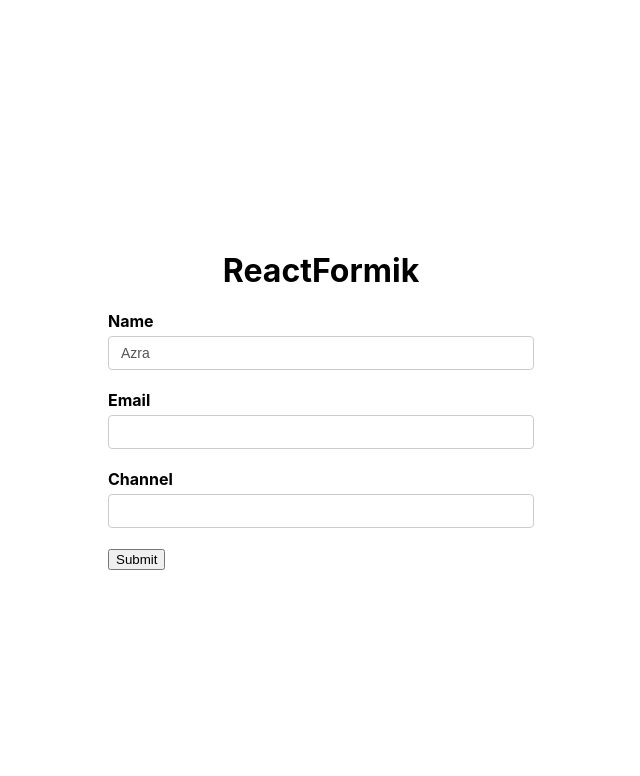
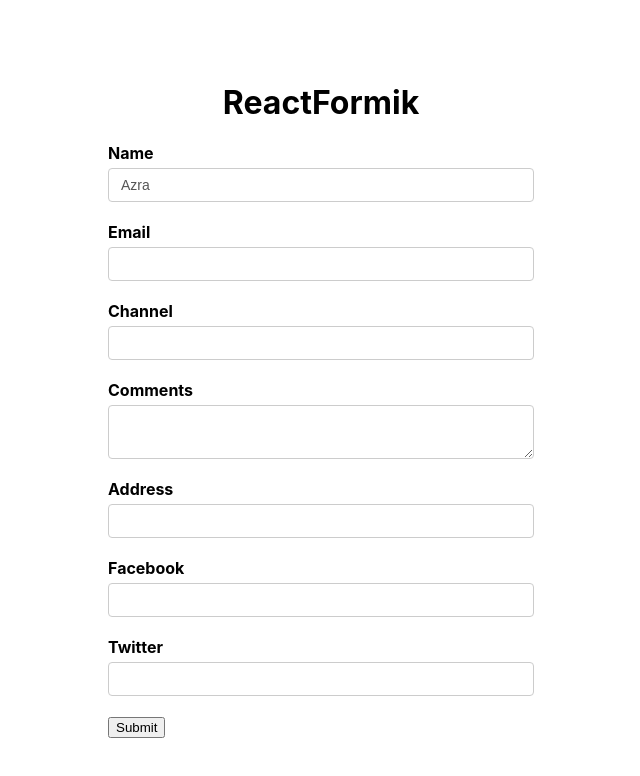
Before and after one commit to mhmdbhsk/belajar-react-formik, a React (Create React App) app: page / in a window 1280 px wide. Shown: the top 776 px of the page, without its empty margins (319-959 px from the left). Built offline with nearby package versions, Linux system fonts and the light colour scheme.

Commit message:
Nested object form

```diff
--- a/src/App.css
+++ b/src/App.css
@@ -13,7 +13,8 @@
 }
 
 input[type='text'],
-input[type='email'] {
+input[type='email'],
+textarea {
   display: block;
   width: 400px;
   padding: 6px 12px;
--- /dev/null
+++ b/src/components/TextError.js
@@ -0,0 +1,7 @@
+import React from 'react';
+
+function TextError(props) {
+  return <div className="error">{props.children}</div>;
+}
+
+export default TextError;
--- a/src/components/YoutubeForm.js
+++ b/src/components/YoutubeForm.js
@@ -1,11 +1,18 @@
 import React from 'react';
 import { Formik, Form, Field, ErrorMessage } from 'formik';
 import * as Yup from 'yup';
+import TextError from './TextError';
 
 const initialValues = {
   name: 'Azra',
   email: '',
   channel: '',
+  comments: '',
+  address: '',
+  social: {
+    facebook: '',
+    twitter: '',
+  },
 };
 
 const onSubmit = (values) => {
@@ -29,19 +36,52 @@
         <div className="form-control">
           <label htmlFor="name">Name</label>
           <Field type="text" id="name" name="name" />
-          <ErrorMessage name="name" />
+          <ErrorMessage name="name" component={TextError} />
         </div>
 
         <div className="form-control">
           <label htmlFor="email">Email</label>
           <Field type="email" id="email" name="email" />
-          <ErrorMessage name="email" />
+          <ErrorMessage name="email">
+            {(errorMsg) => <div className="error">{errorMsg}</div>}
+          </ErrorMessage>
         </div>
 
         <div className="form-control">
           <label htmlFor="channel">Channel</label>
           <Field type="text" id="channel" name="channel" />
           <ErrorMessage name="channel" />
+        </div>
+
+        <div className="form-control">
+          <label htmlFor="comments">Comments</label>
+          <Field component="textarea" id="comments" name="comments" />
+        </div>
+
+        <div className="form-control">
+          <label htmlFor="address"> Address</label>
+          <Field name="address">
+            {(props) => {
+              const { field, form, meta } = props;
+              console.log('Render props', props);
+              return (
+                <div>
+                  <input type="text" id="address" {...field} />
+                  {meta.touched && meta.error ? <div>{meta.error}</div> : null}
+                </div>
+              );
+            }}
+          </Field>
+        </div>
+
+        <div className="form-control">
+          <label htmlFor="facebook">Facebook</label>
+          <Field type="text" id="facebook" name="social.facebook" />
+        </div>
+
+        <div className="form-control">
+          <label htmlFor="twitter">Twitter</label>
+          <Field type="text" id="twitter" name="social.twitter" />
         </div>
 
         <button type="submit">Submit</button>
```
